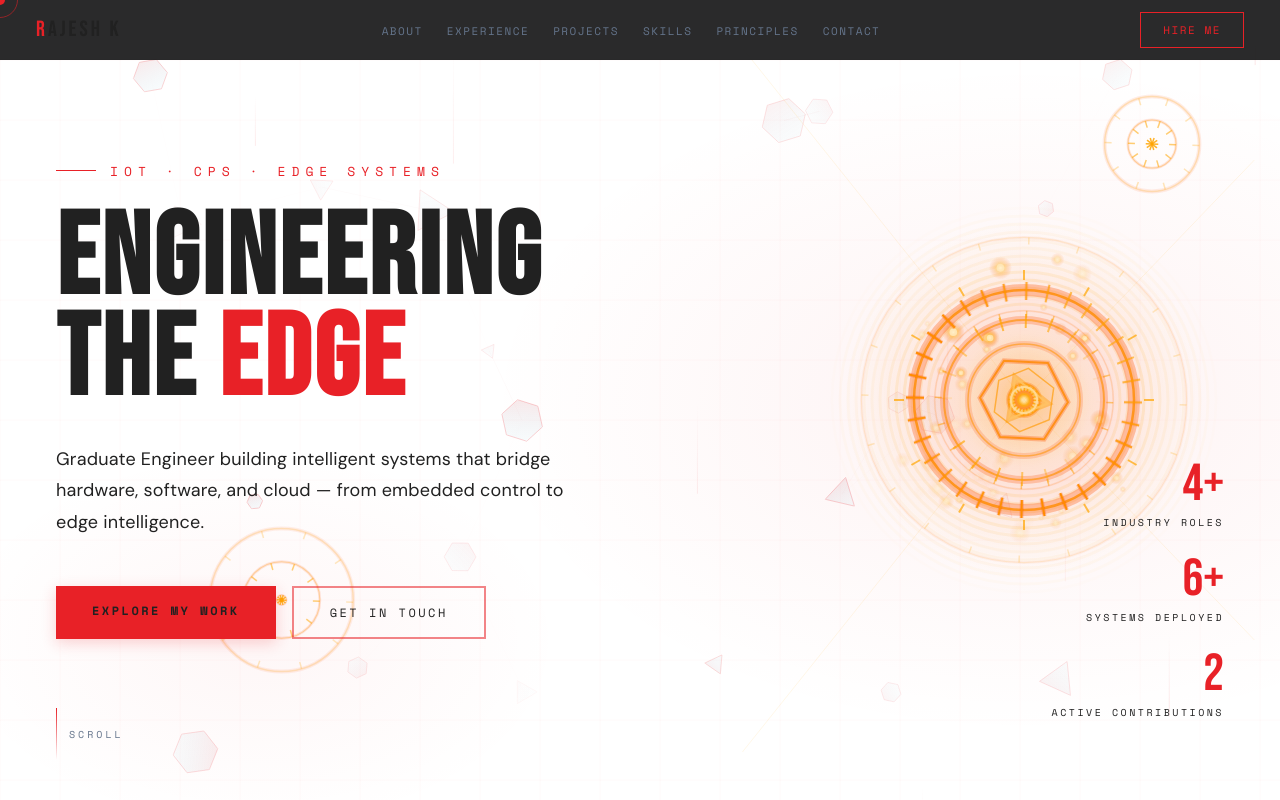
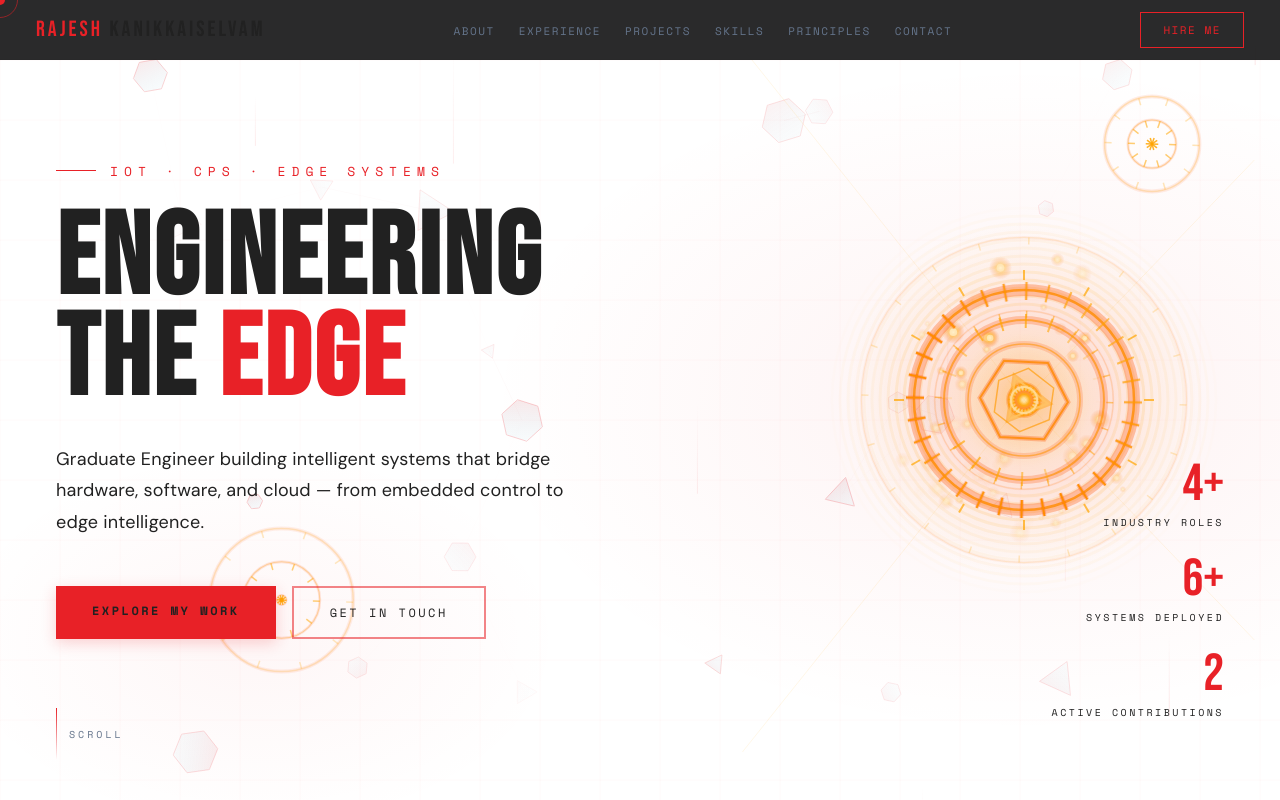
Before and after one commit to RAJESHKANIKKAISELVAM/rajesh-portfolio, a website: page index.html in a window 1280 px wide. Shown: the top 800 px of the page. Drawn offline with nearby package versions, Linux system fonts and the light colour scheme.

Commit message:
Update navigation logo text

```diff
--- a/index.html
+++ b/index.html
@@ -1141,7 +1141,7 @@
 
 <!-- NAV -->
 <nav>
-  <a class="nav-logo" href="#home"><span>R</span>AJESH K</a>
+  <a class="nav-logo" href="#home"><span>RAJESH</span> KANIKKAISELVAM</a>
   <ul class="nav-links" id="navLinks">
     <li><a href="#about" onclick="closeNav()">About</a></li>
     <li><a href="#experience" onclick="closeNav()">Experience</a></li>
```
